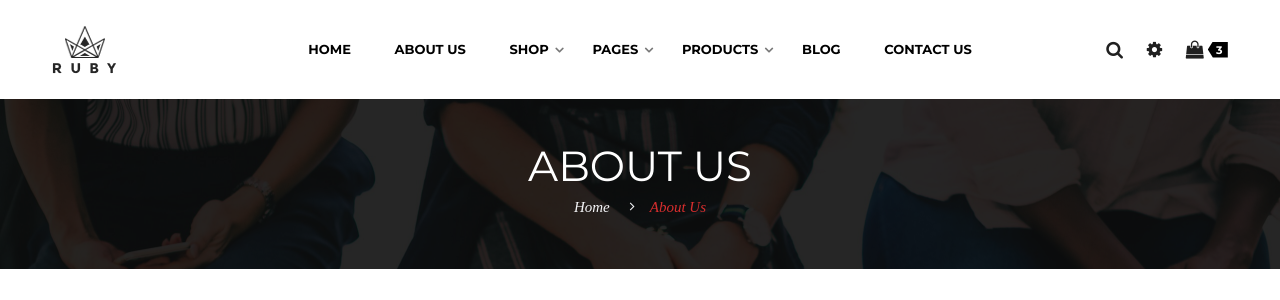
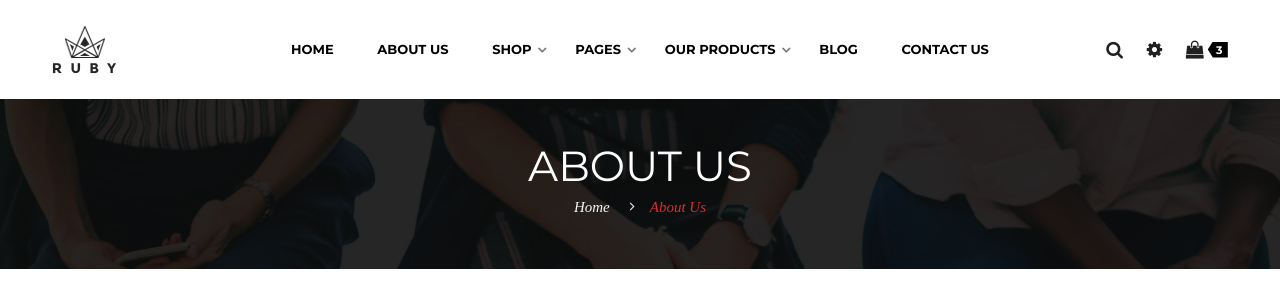
Before and after one commit to sajjan-riyality/template-shop, a PHP site: page /AboutUs.php in a window 1280 px wide. Shown: the top 300 px of the page. Run offline with PHP 8.4, Linux system fonts and the light colour scheme; some web fonts are replaced.

Commit message:
changes in header file and about us file

```diff
--- a/AboutUs.php
+++ b/AboutUs.php
@@ -8,7 +8,7 @@
     <meta name="viewport" content="width=device-width, initial-scale=1">
     <meta name="description" content="meta description">
 
-    <title>About :: Roopdershani Alankar </title>
+    <title>About :: Roopdershani Alankar Sangola </title>
 
 
     <!--=== Favicon ===-->
--- a/header.php
+++ b/header.php
@@ -59,7 +59,7 @@
                             </li>
 
 
-                            <li class="dropdown-show"><a href="single-product.php">products</a>
+                            <li class="dropdown-show"><a href="single-product.php">Our Products</a>
                                 <ul class="mega-menu-wrap dropdown-nav">
                                     <li class="mega-menu-item"><a href="single-product.php"
                                                                   class="mega-item-title">javellary</a>
```
